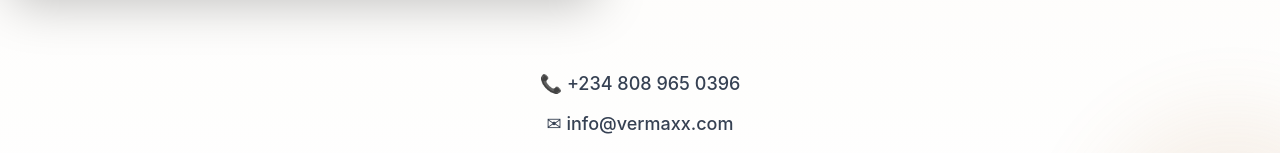
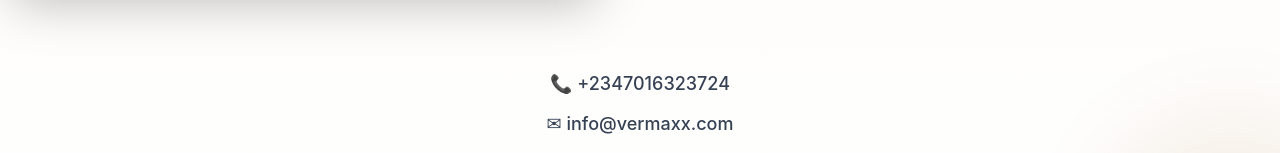
Before and after one commit to Mstechy/vermaxx, a Next.js app: page /contact in a window 1280 px wide. Shown: the part 1123-1276 px from the top of the page. Built offline with nearby package versions, Linux system fonts and the light colour scheme.

Commit message:
Describe your change here

```diff
--- a/app/contact/page.tsx
+++ b/app/contact/page.tsx
@@ -45,7 +45,7 @@
 
       {/* Bottom Contact Info */}
       <div className="mt-20 text-center space-y-3 text-gray-700 relative z-10">
-        <p className="text-lg font-medium">📞 +234 808 965 0396</p>
+        <p className="text-lg font-medium">📞 +2347016323724</p>
         <p className="text-lg font-medium">✉ info@vermaxx.com</p>
         <div className="flex justify-center gap-6 mt-3">
           <a href="https://facebook.com" className="hover:text-vermaxx-green transition duration-300">Facebook</a>
--- a/app/enroll/page.tsx
+++ b/app/enroll/page.tsx
@@ -67,7 +67,7 @@
             Enroll Now
           </button>
           <a
-            href="https://wa.me/2348123456789?text=I%20want%20to%20enroll%20in%20a%20Vermaxx%20course"
+            href="https://wa.me/2347016323724?text=I%20want%20to%20enroll%20in%20a%20Vermaxx%20course"
             target="_blank"
             rel="noopener noreferrer"
             className="flex-1 bg-white text-vermaxx-green border-2 border-vermaxx-green font-semibold py-3 px-6 rounded-lg shadow hover:bg-vermaxx-green hover:text-white transition text-center"
```
